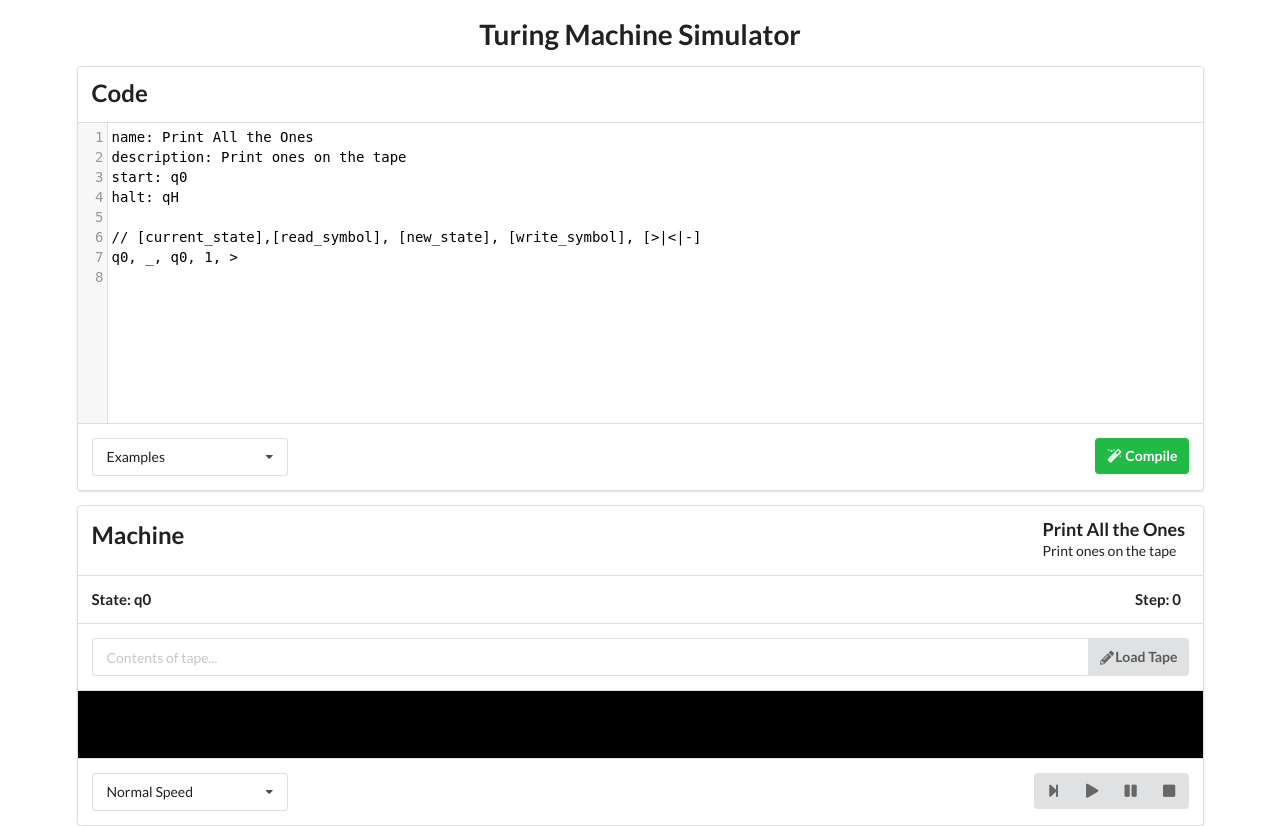
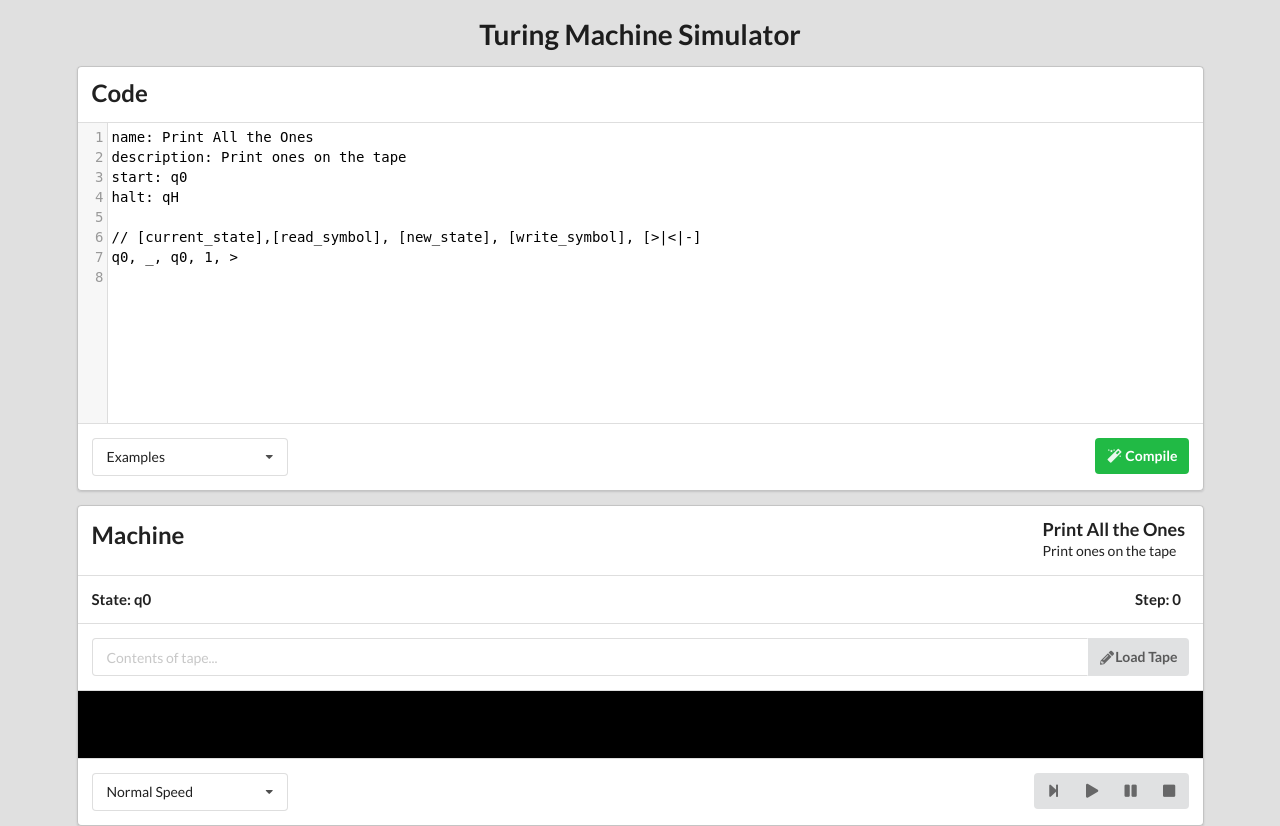
Before and after one commit to CodeGuild-co/tms, a Flask app: page / in a window 1280 px wide. Run offline with Flask 2, Linux system fonts and the light colour scheme; some libraries are stand-ins or nearby versions.

Commit message:
Changed background colour.
Changed the background colour to a light shade of grey.

```diff
--- a/static/styles.css
+++ b/static/styles.css
@@ -54,3 +54,9 @@ div.right.floated {
 .cell.head {
     background-color: #1B8A16;
 }
+.container{
+    background-color: #e0e0e0;
+}
+body{
+    background-color: #e0e0e0;
+}
```
